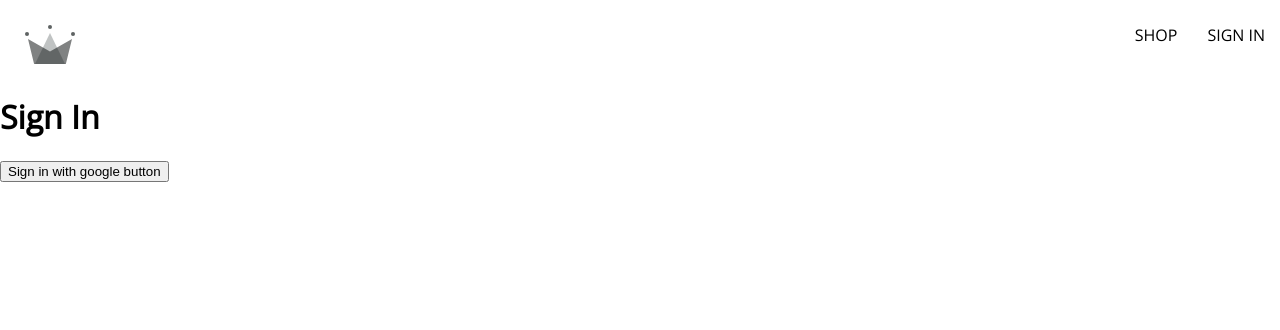
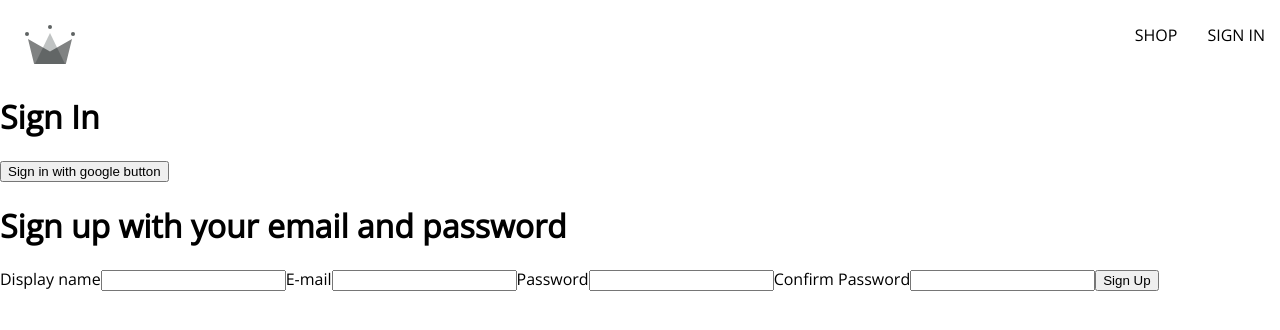
Before and after one commit to CamiloPinzon/crwn-clothing, a React (Create React App) app: page /sign-in in a window 1280 px wide. Shown: the top 330 px of the page. Built offline with nearby package versions, Linux system fonts and the light colour scheme.

Commit message:
Sign Up P1.

```diff
--- /dev/null
+++ b/src/components/sign-up-form/sign-up-form.compoent.jsx
@@ -0,0 +1,37 @@
+import { Fragment, useState } from "react";
+
+const defaultFormFields = {
+    displayName: '',
+    email: '',
+    password: '',
+    confirmPassword: ''
+}
+
+const SignUpForm = () => {
+    const [formFields, setFormFields] = useState(defaultFormFields);
+    const { displayName, email, password, confirmPassword } = formFields;
+
+    const handleChange = (event) => {
+        const {name, value} = event.target
+        setFormFields({...formFields, [name]: value})
+    }
+
+    return (
+        <Fragment>
+            <h1>Sign up with your email and password</h1>
+            <form onSubmit={() => {}}>
+                <label htmlFor="">Display name</label>
+                <input type="text" required="required" onChange={handleChange} name="displayName" value={displayName}/>
+                <label htmlFor="">E-mail</label>
+                <input type="email" required="required" onChange={handleChange} name="email" value={email}/>
+                <label htmlFor="">Password</label>
+                <input type="password" required="required" onChange={handleChange} name="password" value={password}/>
+                <label htmlFor="">Confirm Password</label>
+                <input type="password" required="required" onChange={handleChange} name="confirmPassword" value={confirmPassword}/>
+                <button type="submit">Sign Up</button>
+            </form>
+        </Fragment>
+    )
+}
+
+export default SignUpForm;
--- a/src/routes/sign-in/sign-in.component.jsx
+++ b/src/routes/sign-in/sign-in.component.jsx
@@ -1,14 +1,17 @@
 import { signInWithGoolgePopup, createUserDocumentFromAuth } from '../../utils/firebase/firebase.utils';
+
+import SignUpForm from '../../components/sign-up-form/sign-up-form.compoent';
 
 const SignIn = () => {
     const logGoolgeUser = async() =>{
         const {user}  = await signInWithGoolgePopup();
-        const userDocReference = await createUserDocumentFromAuth(user);
+        await createUserDocumentFromAuth(user);
     }
     return(
         <div>
             <h1>Sign In</h1>
             <button onClick={logGoolgeUser}>Sign in with google button</button>
+            <SignUpForm />
         </div>
     )
 }
--- a/src/utils/firebase/firebase.utils.js
+++ b/src/utils/firebase/firebase.utils.js
@@ -1,6 +1,6 @@
 // Import the functions you need from the SDKs you need
 import { initializeApp } from "firebase/app";
-import { getAuth, signInWithRedirect, signInWithPopup, GoogleAuthProvider } from 'firebase/auth';
+import { getAuth, signInWithPopup, GoogleAuthProvider } from 'firebase/auth';
 import { getFirestore, doc, getDoc, setDoc } from 'firebase/firestore'
 // TODO: Add SDKs for Firebase products that you want to use
 // https://firebase.google.com/docs/web/setup#available-libraries
@@ -16,7 +16,7 @@
 };
 
 // Initialize Firebase
-const firebaseApp = initializeApp(firebaseConfig);
+initializeApp(firebaseConfig);
 
 const provider = new GoogleAuthProvider();
 
```
